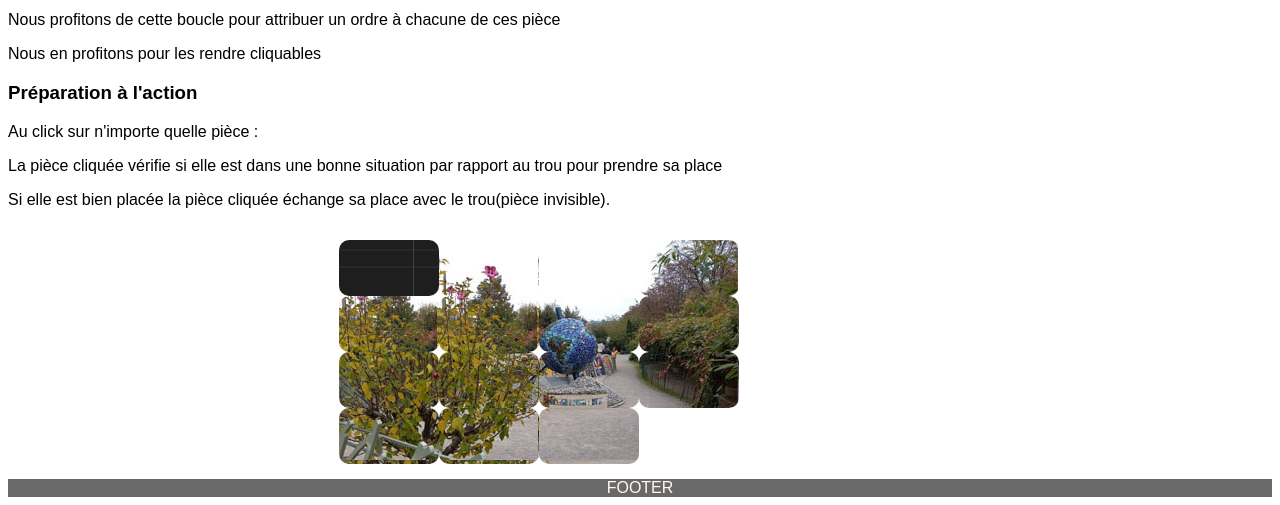
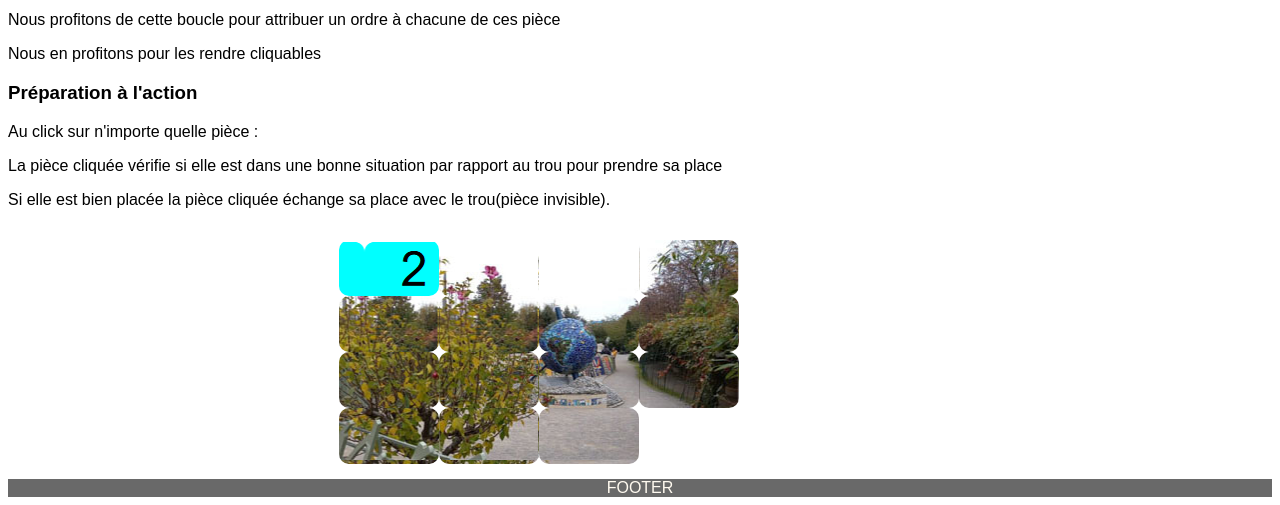
Before and after one commit to wawatusee/taquin, a PHP site: page / in a window 1280 px wide. Shown: the part 457-962 px from the top of the page. Run offline with PHP 8.4, Linux system fonts and the light colour scheme.

Commit message:
essai placement background chaque piece dans boucle taquin

```diff
--- a/taquin-image/css/taquin.css
+++ b/taquin-image/css/taquin.css
@@ -75,7 +75,7 @@ footer {
     text-align: center;
 }
 .pieceMasked{
-    background: url('../img/imageTest.png')64px -32px;
+    background: url('../img/imgtaquinnumero.png');
 }
 
 #pieceInvisible {
--- a/taquin-image/js/taquin.js
+++ b/taquin-image/js/taquin.js
@@ -9,13 +9,16 @@ function taquin() {
         var chaquePiece = lesPieces[i];
         chaquePiece.style.order = i + 1;
         var sonStyle = getComputedStyle(chaquePiece);
-
+        /*Placement du fond pour chaque piece */
+        chaquePiece.style.backgroundPositionX="25%";
+        chaquePiece.style.backgroundPositionY="0%";
+        /*Fin du Placement du fond pour chaque piece */
         chaquePiece.addEventListener("click", joue);
         console.log(chaquePiece);
         console.log(sonStyle.order);
     };
 };
-/*Dans cessGame on a utilisé cette réplique :
+/*Dans chessGame on a utilisé cette réplique :
 emplacement.style.backgroundPosition = `${pieces[figure][1]} ${couleurJouee}`;
 Ca marchait donc on va utiliser la même.
 Pour l'appliquer :
```
Also changed, not shown: taquin-image/img/imgtaquinnumero.png (added).
